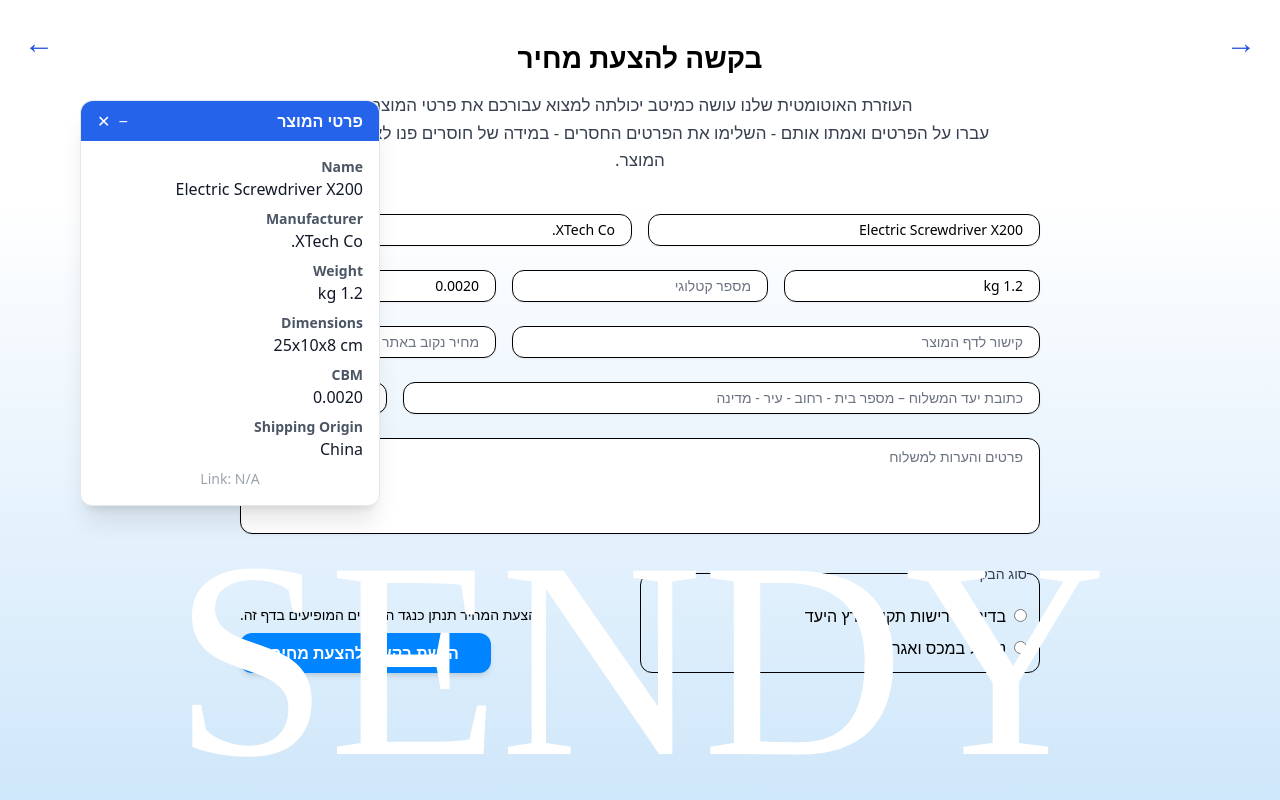
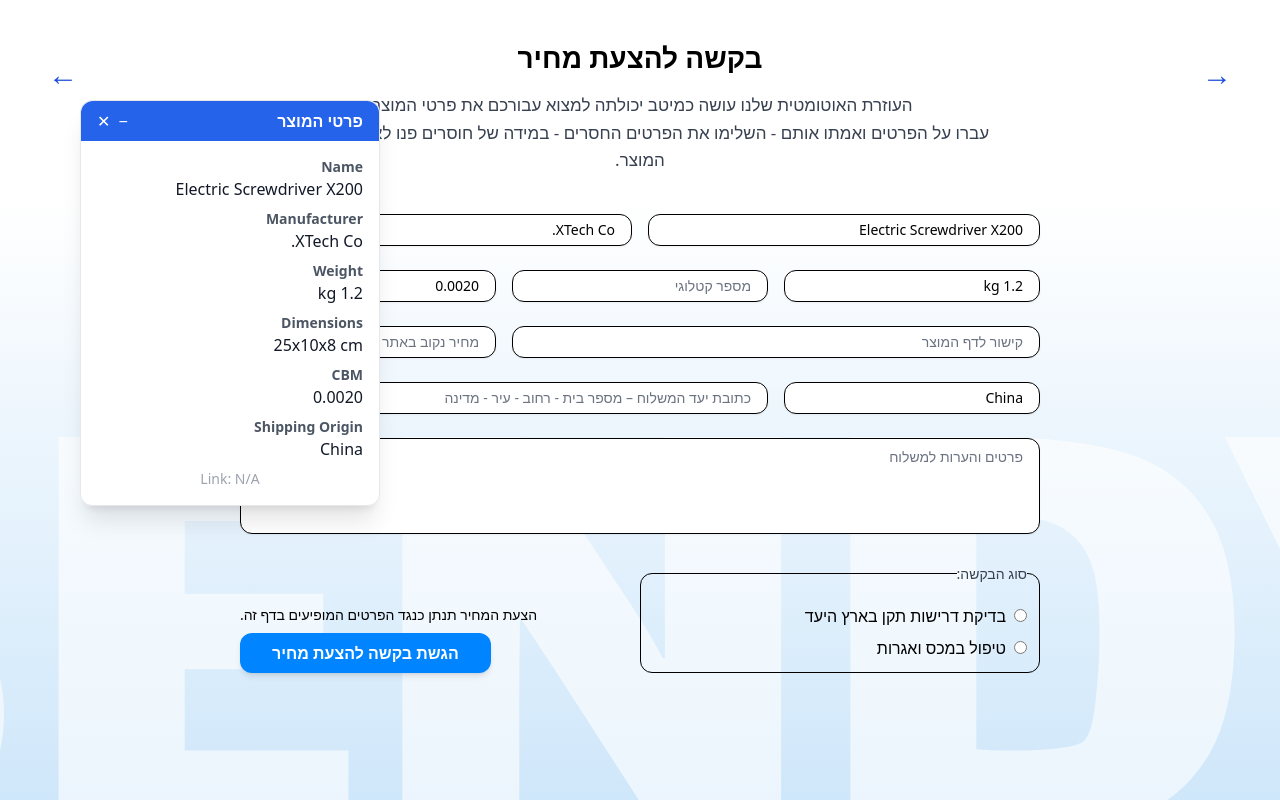
Before and after one commit to AmosRB/SENDY, a Next.js app in the folder apps/admin/: page /product in a window 1280 px wide. Built offline with nearby package versions, Linux system fonts and the light colour scheme.

Commit message:
עם מסך מוצר עובד - לפני שידרוג אלגוריתם חיפוש

```diff
--- /dev/null
+++ b/apps/admin/pages/_document.js
@@ -0,0 +1,16 @@
+import { Html, Head, Main, NextScript } from 'next/document';
+
+export default function Document() {
+  return (
+    <Html lang="he">
+      <Head>
+        <link href="https://fonts.googleapis.com/css2?family=Lalezar&display=swap" rel="stylesheet" />
+
+      </Head>
+      <body>
+        <Main />
+        <NextScript />
+      </body>
+    </Html>
+  );
+}
--- a/apps/admin/pages/product.js
+++ b/apps/admin/pages/product.js
@@ -1,3 +1,4 @@
+
 import { useEffect, useState, useRef } from 'react';
 import Head from 'next/head';
 import { useRouter } from 'next/router';
@@ -65,8 +66,17 @@
         <title>Sendy | בקשה להצעת מחיר</title>
       </Head>
 
-      <div className="absolute top-6 left-6 text-3xl text-blue-700 cursor-pointer z-50" onClick={goBack}>←</div>
-      <div className="absolute top-6 right-6 text-3xl text-blue-700 cursor-pointer z-50" onClick={goNext}>→</div>
+      {/* טקסט SENDY ברקע */}
+      <div className="fixed inset-x-0 bottom-0 z-0 pointer-events-none select-none leading-none h-[1px]">
+        <p className="text-[700px] text-white font-lalezar absolute bottom-[-250px] left-1/2 -translate-x-1/2 opacity-60 whitespace-nowrap">
+          SENDY
+        </p>
+      </div>
+
+      {/* תוכן ראשי של הדף */}
+      <div className="relative z-10">
+        <div className="absolute top-4 right-6 text-3xl text-blue-700 cursor-pointer z-50" onClick={goBack}>→</div>
+        <div className="absolute top-4 left-6 text-3xl text-blue-700 cursor-pointer z-50" onClick={goNext}>←</div>
 
         <div className="text-center max-w-[700px] mx-auto mb-10">
           <h1 className="text-[28px] font-bold text-black leading-tight mb-4">בקשה להצעת מחיר</h1>
@@ -93,10 +103,22 @@
             <input className="h-[32px] px-4 border border-black rounded-xl shadow-sm text-sm bg-white placeholder-gray-500" placeholder="מחיר נקוב באתר" />
           </div>
 
-        <div className="grid grid-cols-5 gap-4">
-          <input className="col-span-4 h-[32px] px-4 border border-black rounded-xl shadow-sm text-sm bg-white placeholder-gray-500" placeholder="כתובת יעד המשלוח – מספר בית - רחוב - עיר - מדינה" />
-          <input className="h-[32px] px-4 border border-black rounded-xl shadow-sm text-sm bg-white placeholder-gray-500" placeholder="נקודת מוצא" defaultValue={data.origin} />
+<div className="grid grid-cols-3 gap-4">
+  <input
+    className="h-[32px] px-4 border border-black rounded-xl shadow-sm text-sm bg-white placeholder-gray-500"
+    placeholder="נקודת מוצא"
+    defaultValue={data.origin}
+  />
+  <input
+    className="col-span-2 h-[32px] px-4 border border-black rounded-xl shadow-sm text-sm bg-white placeholder-gray-500"
+    placeholder="כתובת יעד המשלוח – מספר בית - רחוב - עיר - מדינה"
+    defaultValue=""
+  />
 </div>
+
+
+
+
 
           <textarea className="w-full px-4 py-2 border border-black rounded-xl shadow-sm text-sm bg-white placeholder-gray-500 h-24 resize-none" placeholder="פרטים והערות למשלוח" />
 
@@ -121,9 +143,6 @@
             </div>
           </div>
         </form>
-
-      <div className="fixed bottom-0 left-0 w-full text-[280px] text-white font-[Laiezar] text-center opacity-100 pointer-events-none select-none leading-none z-0 whitespace-nowrap">
-        SENDY
       </div>
 
       {visible && (
--- a/apps/admin/tailwind.config.js
+++ b/apps/admin/tailwind.config.js
@@ -3,9 +3,14 @@
   content: [
     "./pages/**/*.{js,ts,jsx,tsx}",
     "./components/**/*.{js,ts,jsx,tsx}",
+    "./app/**/*.{js,ts,jsx,tsx}",
   ],
   theme: {
-    extend: {},
+    extend: {
+    fontFamily: {
+  lalezar: ['"Lalezar"', 'cursive'],
+},
+    },
   },
   plugins: [],
 }
```
Lines whose indentation alone changed are shown as unchanged.
